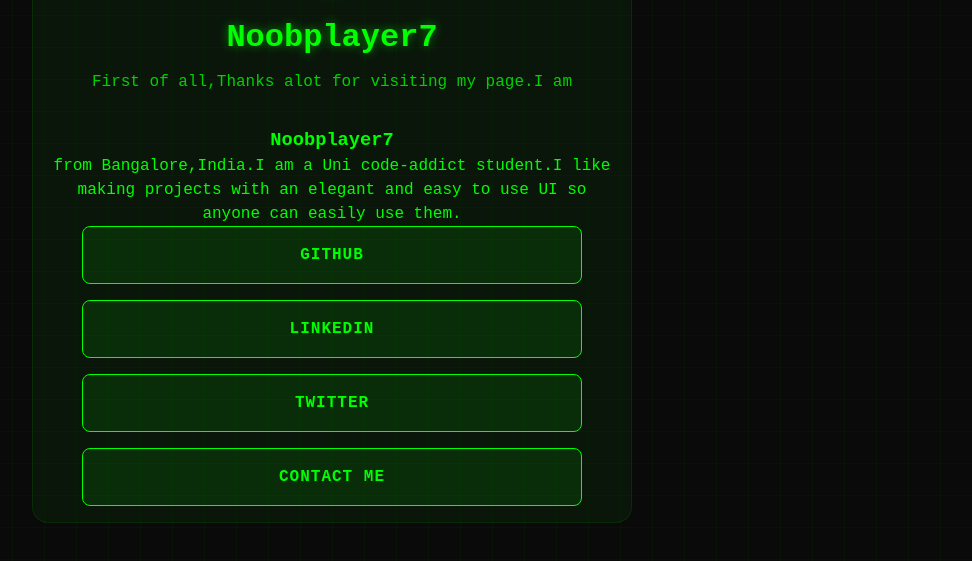
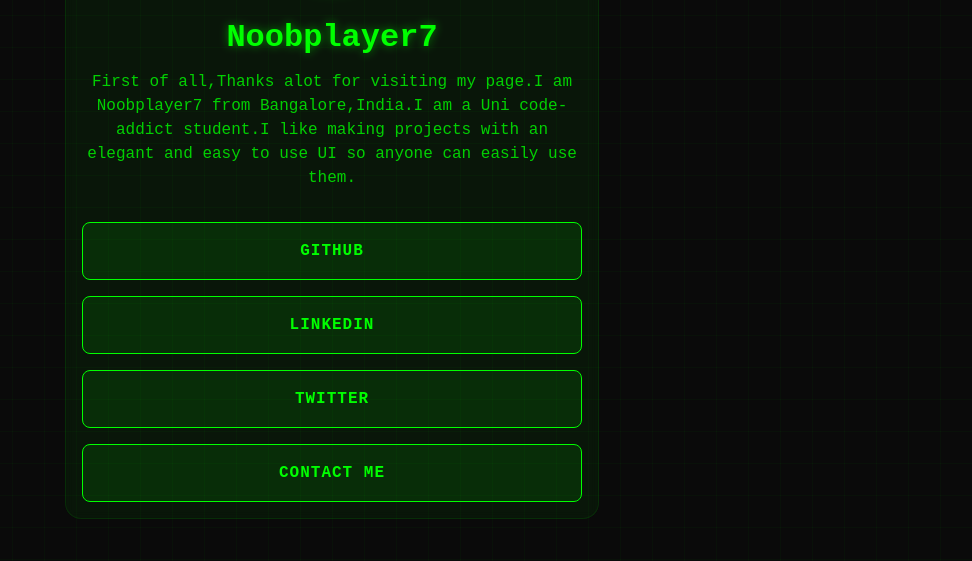
Before and after one commit to Vijayendra5/Linktree, a website built with Vite: page index.html in a window 1280 px wide. Shown: the part 209-770 px from the top of the page, without its empty margins (308-1280 px from the left). Built offline with nearby package versions, Linux system fonts and the light colour scheme.

Commit message:
Update index.html

```diff
--- a/index.html
+++ b/index.html
@@ -15,7 +15,7 @@
           class="profile-image"
         >
         <h1>Noobplayer7</h1>
-        <p class="bio">First of all,Thanks alot for visiting my page.I am <h3>Noobplayer7</h3> from Bangalore,India.I am a Uni code-addict student.I like making projects with an elegant and easy to use UI so anyone can easily use them.</p>
+        <p class="bio">First of all,Thanks alot for visiting my page.I am Noobplayer7 from Bangalore,India.I am a Uni code-addict student.I like making projects with an elegant and easy to use UI so anyone can easily use them.</p>
 
         <div class="links">
           <a href="https://github.com/Noobplayer77777" class="link-button">
```
